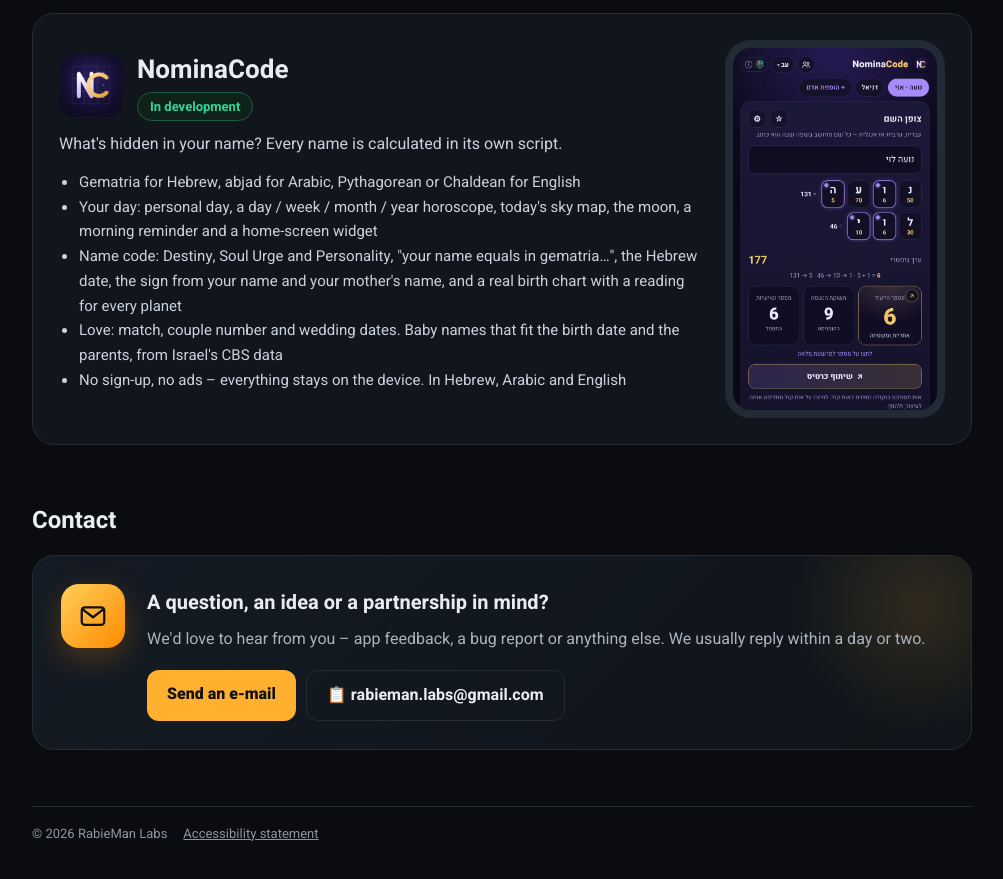
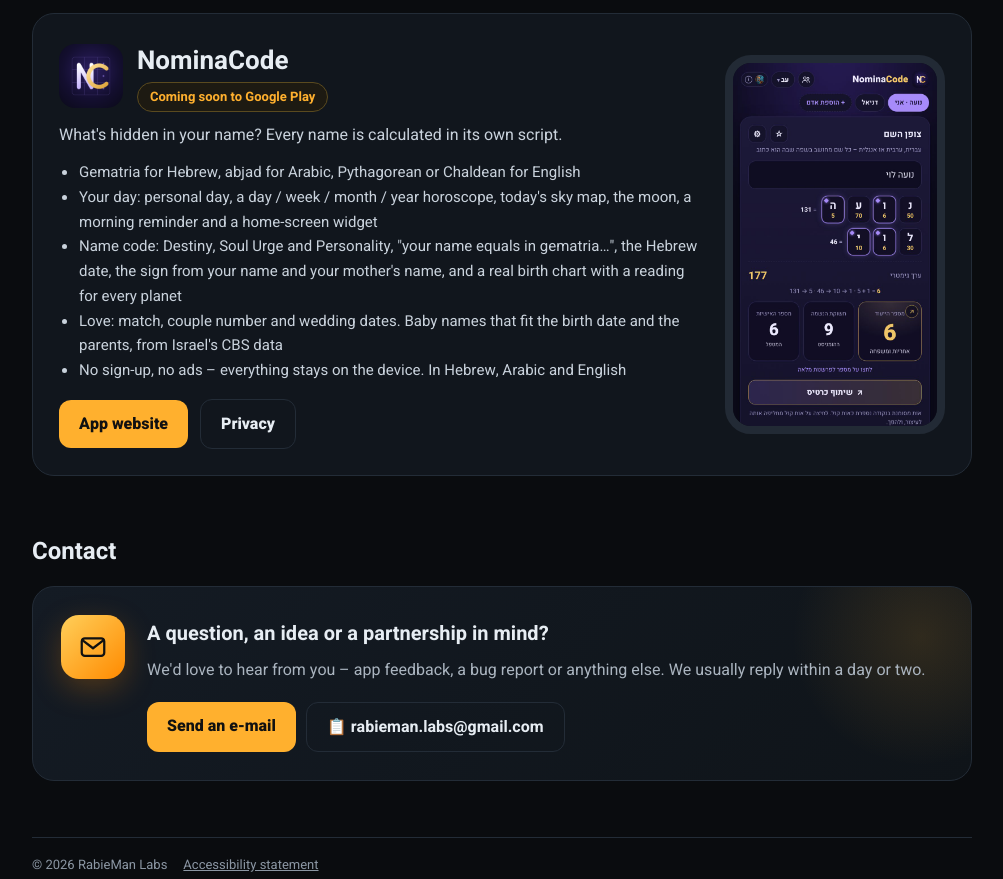
Before and after one commit to RabieMan/RabieMan.github.io, a plain HTML site: page index.html in a window 1280 px wide. Shown: the part 2393-3272 px from the top of the page, without its empty margins (138-1141 px from the left). Drawn offline with Linux system fonts and the light colour scheme.

Commit message:
NominaCode card: 'Coming soon to Google Play' and the app website / privacy buttons
Co-Authored-By: Claude Opus 5.5 <noreply@anthropic.com>
Claude-Session: https://claude.ai/code/session_01VLMtTQRjDsVcj3vmxAjvCp

```diff
--- a/index.html
+++ b/index.html
@@ -188,13 +188,15 @@ html[lang="he"] [data-l]:not([data-l="he"]),html[lang="en"] [data-l]:not([data-l
 
 <article class="app">
  <div>
-  <div class="top"><img src="img/nominacode.png" alt=""><div><h3>NominaCode</h3><span class="tag dev" data-l="he">בפיתוח</span><span class="tag dev" data-l="ar">قيد التطوير</span><span class="tag dev" data-l="en">In development</span></div></div>
+  <div class="top"><img src="img/nominacode.png" alt=""><div><h3>NominaCode</h3><span class="tag" data-l="he">בקרוב ב-Google Play</span><span class="tag" data-l="ar">قريبًا على Google Play</span><span class="tag" data-l="en">Coming soon to Google Play</span></div></div>
   <p data-l="he">מה מסתתר בשם שלך? צופן השם – כל שם מחושב בכתב שלו.</p>
   <p data-l="ar">ماذا يخفي اسمك؟ شفرة الاسم – كل اسم يُحسب بأبجديته.</p>
   <p data-l="en">What's hidden in your name? Every name is calculated in its own script.</p>
   <ul data-l="he"><li>גימטריה לעברית, אבג׳ד לערבית ופיתגורס או כלדאי לאנגלית</li><li>היום שלך: מספר יום אישי, הורוסקופ ליום, לשבוע, לחודש ולשנה, מפת השמיים היום, הירח, תזכורת בוקר וווידג׳ט למסך הבית</li><li>צופן השם: ייעוד, תשוקת הנשמה ואישיות, "השם שלך שווה בגימטריה ל…", התאריך העברי, המזל לפי השם ושם האם ומפת לידה אמיתית עם פרשנות לכל כוכב</li><li>זוגיות: התאמה, מספר זוגי ותאריכים לחתונה. בחירת שם לתינוק לפי התאריך וההורים, מנתוני הלמ״ס</li><li>בלי הרשמה ובלי פרסומות, הכול נשאר במכשיר. בעברית, בערבית ובאנגלית</li></ul>
   <ul data-l="ar"><li>الجُمَّل (أبجد) للعربية، الجماتريا للعبرية، وفيثاغورس أو الكلداني للإنجليزية</li><li>يومك: رقم اليوم الشخصي، حظك اليوم والأسبوع والشهر والسنة، خريطة السماء اليوم، القمر، تذكير صباحي وأداة للشاشة الرئيسية</li><li>شفرة الاسم: رقم المصير ورغبة الروح والشخصية، برجك من اسمك واسم أمك بحساب الجُمَّل، معنى الاسم وخريطة ميلاد حقيقية مع تفسير لكل كوكب</li><li>التوافق: توافق الأسماء بحساب الجُمَّل، الرقم الزوجي ومواعيد للزفاف. اسم للمولود يناسب التاريخ والوالدين</li><li>بلا تسجيل وبلا إعلانات، كل شيء يبقى على الجهاز. بالعربية والعبرية والإنجليزية</li></ul>
   <ul data-l="en"><li>Gematria for Hebrew, abjad for Arabic, Pythagorean or Chaldean for English</li><li>Your day: personal day, a day / week / month / year horoscope, today's sky map, the moon, a morning reminder and a home-screen widget</li><li>Name code: Destiny, Soul Urge and Personality, "your name equals in gematria…", the Hebrew date, the sign from your name and your mother's name, and a real birth chart with a reading for every planet</li><li>Love: match, couple number and wedding dates. Baby names that fit the birth date and the parents, from Israel's CBS data</li><li>No sign-up, no ads – everything stays on the device. In Hebrew, Arabic and English</li></ul>
+  <a class="btn" href="https://rabieman.github.io/nominacode-site/"><span data-l="he">לאתר האפליקציה</span><span data-l="ar">موقع التطبيق</span><span data-l="en">App website</span></a>
+  <a class="btn ghost" href="https://rabieman.github.io/nominacode-site/privacy.html"><span data-l="he">פרטיות</span><span data-l="ar">الخصوصية</span><span data-l="en">Privacy</span></a>
  </div>
  <img class="shot" src="img/nominacode-shot.jpg" alt="NominaCode">
 </article>
```
